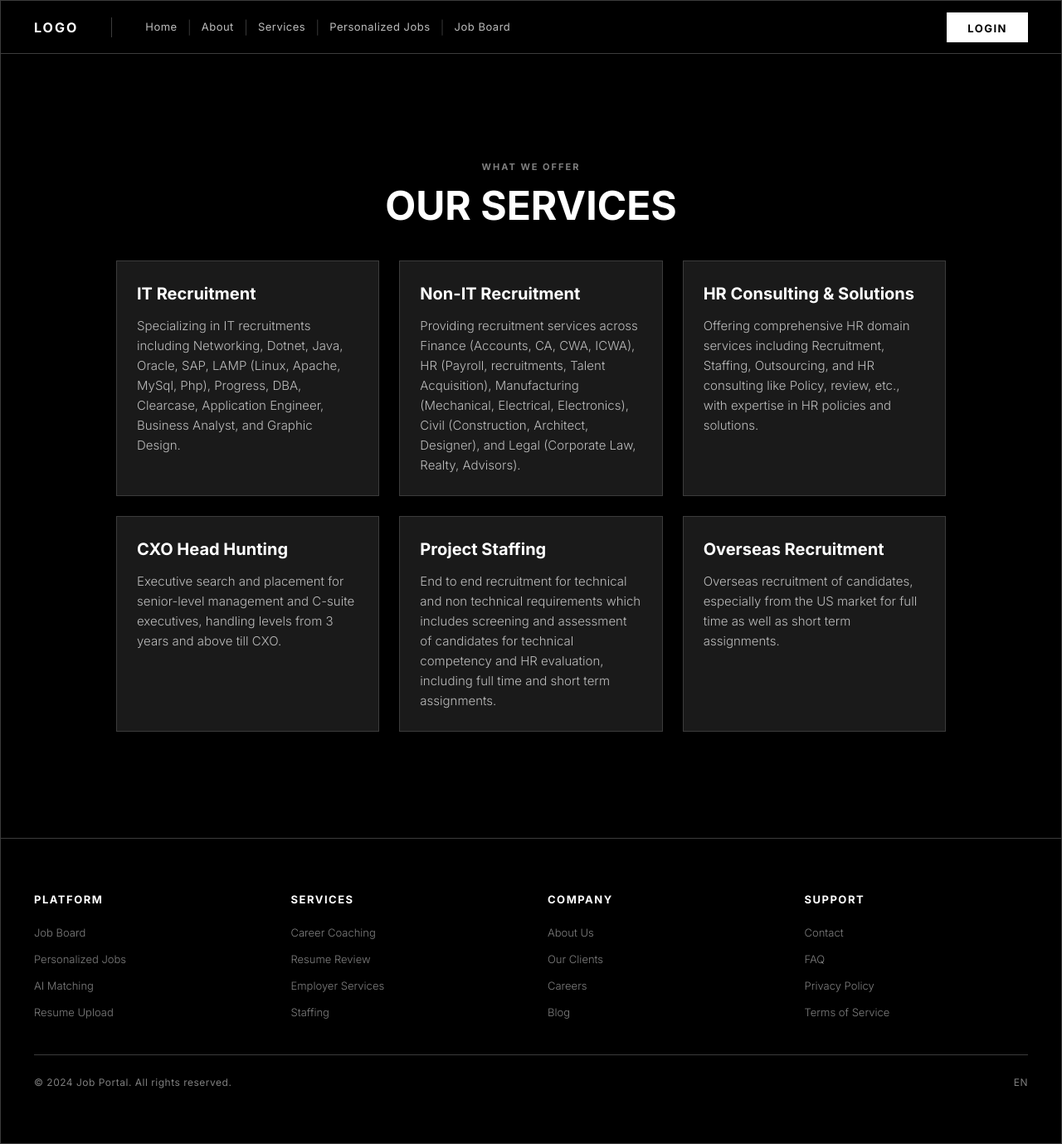
After one commit to chinmayc0707/Ai-job-finder, a Flask app: page /services in a window 1280 px wide. The commit adds this page. Shown: the whole page at 83% size. Run offline with Flask 3, Linux system fonts and the light colour scheme.

Commit message:
Add services page reflecting LinkedIn profile
Co-authored-by: chinmayc0707 <139462368+chinmayc0707@users.noreply.github.com>

```diff
--- a/app.py
+++ b/app.py
@@ -41,6 +41,11 @@ AI_Job_recommendation = [
 ]
 
 
+
+@app.route('/services')
+def services():
+    return render_template('services.html')
+
 @app.route('/about')
 def about():
     return render_template('about.html')
--- a/templates/about.html
+++ b/templates/about.html
@@ -557,7 +557,7 @@
       <ul class="nav-links">
         <li><a href="/">Home</a></li>
         <li><a href="/about">About</a></li>
-        <li><a href="#">Services</a></li>
+        <li><a href="/services">Services</a></li>
         <li><a href="#">Personalized Jobs</a></li>
         <li><a href="/jobs">Job Board</a></li>
       </ul>
--- a/templates/index.html
+++ b/templates/index.html
@@ -647,7 +647,7 @@
       <ul class="nav-links">
         <li><a href="/">Home</a></li>
         <li><a href="/about">About</a></li>
-        <li><a href="#">Services</a></li>
+        <li><a href="/services">Services</a></li>
         <li><a href="#">Personalized Jobs</a></li>
         <li><a href="/jobs">Job Board</a></li>
       </ul>
--- /dev/null
+++ b/templates/services.html
@@ -0,0 +1,334 @@
+<!DOCTYPE html>
+<html lang="en">
+<head>
+  <meta charset="UTF-8" />
+  <meta name="viewport" content="width=device-width, initial-scale=1.0" />
+  <title>Services - Job Portal</title>
+  <link rel="preconnect" href="https://fonts.googleapis.com" />
+  <link href="https://fonts.googleapis.com/css2?family=Inter:wght@300;400;700&display=swap" rel="stylesheet" />
+  <style>
+    /* Use the same basic styling as about.html */
+    :root {
+      --canvas:          #000000;
+      --surface-soft:    #0d0d0d;
+      --surface-card:    #1a1a1a;
+      --surface-elev:    #262626;
+      --carbon:          #2b2b2b;
+      --hairline:        #3c3c3c;
+      --hairline-strong: #262626;
+      --on-dark:         #ffffff;
+      --body-text:       #bbbbbb;
+      --body-strong:     #e6e6e6;
+      --muted:           #7e7e7e;
+      --m-blue-lt:       #0066b1;
+      --m-blue-dk:       #1c69d4;
+      --m-red:           #e22718;
+
+      --sp-xxs: 4px;
+      --sp-xs:  8px;
+      --sp-sm:  12px;
+      --sp-md:  16px;
+      --sp-lg:  24px;
+      --sp-xl:  40px;
+      --sp-xxl: 64px;
+      --sp-sec: 96px;
+    }
+
+    *, *::before, *::after { box-sizing: border-box; margin: 0; padding: 0; }
+    ::selection { background-color: white; color: black; }
+    html { scroll-behavior: smooth; }
+    body {
+      font-family: 'Inter', -apple-system, BlinkMacSystemFont, 'Segoe UI', sans-serif;
+      background: var(--canvas);
+      color: var(--on-dark);
+      font-weight: 300;
+      line-height: 1.5;
+    }
+    a { text-decoration: none; color: inherit; }
+
+    .outer-shell { min-height: 100vh; }
+    .inner-card {
+      background: var(--canvas);
+      border: 1px solid var(--hairline);
+      display: flex;
+      flex-direction: column;
+      overflow: hidden;
+    }
+
+    .top-nav {
+      height: 64px;
+      background: var(--canvas);
+      display: flex;
+      align-items: center;
+      justify-content: space-between;
+      padding: 0 var(--sp-xl);
+      border-bottom: 1px solid var(--hairline);
+      position: sticky;
+      top: 0;
+      z-index: 100;
+      gap: var(--sp-xl);
+    }
+
+    .nav-logo {
+      font-size: 16px;
+      font-weight: 700;
+      letter-spacing: 2px;
+      text-transform: uppercase;
+      color: var(--on-dark);
+      white-space: nowrap;
+    }
+
+    .nav-divider-v {
+      width: 1px;
+      height: 24px;
+      background: var(--hairline);
+      flex-shrink: 0;
+    }
+
+    .nav-links {
+      display: flex;
+      align-items: center;
+      list-style: none;
+      gap: 0;
+      flex: 1;
+    }
+    .nav-links li { display: flex; align-items: center; }
+    .nav-links li + li::before {
+      content: '|';
+      color: var(--hairline);
+      margin: 0 var(--sp-sm);
+      font-weight: 300;
+    }
+    .nav-links a {
+      font-size: 13px;
+      font-weight: 400;
+      letter-spacing: 0.5px;
+      color: var(--body-text);
+      transition: color .2s;
+      white-space: nowrap;
+    }
+    .nav-links a:hover { color: var(--on-dark); }
+
+    .nav-right {
+      display: flex;
+      align-items: center;
+      gap: var(--sp-md);
+      white-space: nowrap;
+    }
+
+    .btn-login {
+      background: var(--on-dark);
+      color: var(--canvas);
+      border: 1px solid var(--on-dark);
+      padding: 0 var(--sp-lg);
+      height: 36px;
+      font-size: 13px;
+      font-weight: 700;
+      letter-spacing: 1.5px;
+      text-transform: uppercase;
+      border-radius: 0;
+      transition: background .2s, color .2s;
+    }
+    .btn-login:hover { background: var(--canvas); color: var(--on-dark); }
+
+    .how-band {
+      background: var(--canvas);
+      padding: var(--sp-xxl) var(--sp-xl);
+      text-align: center;
+    }
+    .band-eyebrow {
+      font-size: 11px;
+      font-weight: 700;
+      letter-spacing: 2px;
+      text-transform: uppercase;
+      color: var(--muted);
+      margin-bottom: var(--sp-sm);
+    }
+    .how-heading {
+      font-size: clamp(32px, 4vw, 48px);
+      font-weight: 700;
+      line-height: 1.1;
+      margin-bottom: var(--sp-xl);
+      text-transform: uppercase;
+    }
+
+    .services-grid {
+      display: grid;
+      grid-template-columns: repeat(auto-fit, minmax(300px, 1fr));
+      gap: var(--sp-lg);
+      max-width: 1000px;
+      margin: 0 auto;
+      text-align: left;
+    }
+
+    .service-card {
+      background: var(--surface-card);
+      border: 1px solid var(--hairline);
+      padding: var(--sp-lg);
+    }
+
+    .service-title {
+      font-size: 20px;
+      font-weight: 700;
+      margin-bottom: var(--sp-sm);
+      color: var(--on-dark);
+    }
+
+    .service-desc {
+      font-size: 15px;
+      color: var(--body-text);
+      line-height: 1.6;
+    }
+
+    .footer {
+      background: var(--canvas);
+      padding: var(--sp-xxl) var(--sp-xl);
+      border-top: 1px solid var(--hairline);
+    }
+
+    .footer-grid {
+      display: grid;
+      grid-template-columns: repeat(4, 1fr);
+      gap: var(--sp-xl);
+      margin-bottom: var(--sp-xl);
+    }
+
+    .footer-col-head {
+      font-size: 13px;
+      font-weight: 700;
+      letter-spacing: 1.5px;
+      text-transform: uppercase;
+      color: var(--on-dark);
+      margin-bottom: var(--sp-md);
+    }
+
+    .footer-links-list {
+      list-style: none;
+      display: flex;
+      flex-direction: column;
+      gap: var(--sp-xs);
+    }
+    .footer-links-list a {
+      font-size: 13px;
+      font-weight: 300;
+      color: var(--muted);
+      transition: color .2s;
+    }
+    .footer-links-list a:hover { color: var(--on-dark); }
+
+    .footer-bottom {
+      border-top: 1px solid var(--hairline);
+      padding-top: var(--sp-lg);
+      display: flex;
+      justify-content: space-between;
+      align-items: center;
+    }
+
+    .footer-copy {
+      font-size: 12px;
+      font-weight: 400;
+      color: var(--muted);
+      letter-spacing: 0.5px;
+    }
+  </style>
+</head>
+<body>
+<div class="outer-shell">
+  <div class="inner-card">
+    <nav class="top-nav">
+      <span class="nav-logo">Logo</span>
+      <div class="nav-divider-v"></div>
+      <ul class="nav-links">
+        <li><a href="/">Home</a></li>
+        <li><a href="/about">About</a></li>
+        <li><a href="/services">Services</a></li>
+        <li><a href="#">Personalized Jobs</a></li>
+        <li><a href="/jobs">Job Board</a></li>
+      </ul>
+      <div class="nav-right">
+        <a href="/login" class="btn-login" style="display: inline-block; text-align: center; line-height: 36px;">Login</a>
+      </div>
+    </nav>
+
+    <div style="padding: var(--sp-xxl) 0;">
+      <section class="how-band">
+        <p class="band-eyebrow">What We Offer</p>
+        <h2 class="how-heading">Our Services</h2>
+        <div class="services-grid">
+          <div class="service-card">
+            <h3 class="service-title">IT Recruitment</h3>
+            <p class="service-desc">Specializing in IT recruitments including Networking, Dotnet, Java, Oracle, SAP, LAMP (Linux, Apache, MySql, Php), Progress, DBA, Clearcase, Application Engineer, Business Analyst, and Graphic Design.</p>
+          </div>
+          <div class="service-card">
+            <h3 class="service-title">Non-IT Recruitment</h3>
+            <p class="service-desc">Providing recruitment services across Finance (Accounts, CA, CWA, ICWA), HR (Payroll, recruitments, Talent Acquisition), Manufacturing (Mechanical, Electrical, Electronics), Civil (Construction, Architect, Designer), and Legal (Corporate Law, Realty, Advisors).</p>
+          </div>
+          <div class="service-card">
+            <h3 class="service-title">HR Consulting & Solutions</h3>
+            <p class="service-desc">Offering comprehensive HR domain services including Recruitment, Staffing, Outsourcing, and HR consulting like Policy, review, etc., with expertise in HR policies and solutions.</p>
+          </div>
+          <div class="service-card">
+            <h3 class="service-title">CXO Head Hunting</h3>
+            <p class="service-desc">Executive search and placement for senior-level management and C-suite executives, handling levels from 3 years and above till CXO.</p>
+          </div>
+          <div class="service-card">
+            <h3 class="service-title">Project Staffing</h3>
+            <p class="service-desc">End to end recruitment for technical and non technical requirements which includes screening and assessment of candidates for technical competency and HR evaluation, including full time and short term assignments.</p>
+          </div>
+          <div class="service-card">
+            <h3 class="service-title">Overseas Recruitment</h3>
+            <p class="service-desc">Overseas recruitment of candidates, especially from the US market for full time as well as short term assignments.</p>
+          </div>
+        </div>
+      </section>
+    </div>
+
+    <!-- ── FOOTER ────────────────────────────────────────────────── -->
+    <footer class="footer">
+      <div class="footer-grid">
+        <div>
+          <div class="footer-col-head">Platform</div>
+          <ul class="footer-links-list">
+            <li><a href="/jobs">Job Board</a></li>
+            <li><a href="#">Personalized Jobs</a></li>
+            <li><a href="#">AI Matching</a></li>
+            <li><a href="#">Resume Upload</a></li>
+          </ul>
+        </div>
+        <div>
+          <div class="footer-col-head">Services</div>
+          <ul class="footer-links-list">
+            <li><a href="#">Career Coaching</a></li>
+            <li><a href="#">Resume Review</a></li>
+            <li><a href="#">Employer Services</a></li>
+            <li><a href="#">Staffing</a></li>
+          </ul>
+        </div>
+        <div>
+          <div class="footer-col-head">Company</div>
+          <ul class="footer-links-list">
+            <li><a href="#">About Us</a></li>
+            <li><a href="#">Our Clients</a></li>
+            <li><a href="#">Careers</a></li>
+            <li><a href="#">Blog</a></li>
+          </ul>
+        </div>
+        <div>
+          <div class="footer-col-head">Support</div>
+          <ul class="footer-links-list">
+            <li><a href="#">Contact</a></li>
+            <li><a href="#">FAQ</a></li>
+            <li><a href="#">Privacy Policy</a></li>
+            <li><a href="#">Terms of Service</a></li>
+          </ul>
+        </div>
+      </div>
+      <div class="footer-bottom">
+        <span class="footer-copy">© 2024 Job Portal. All rights reserved.</span>
+        <span class="footer-copy">EN</span>
+      </div>
+    </footer>
+  </div>
+</div>
+</body>
+</html>
```
